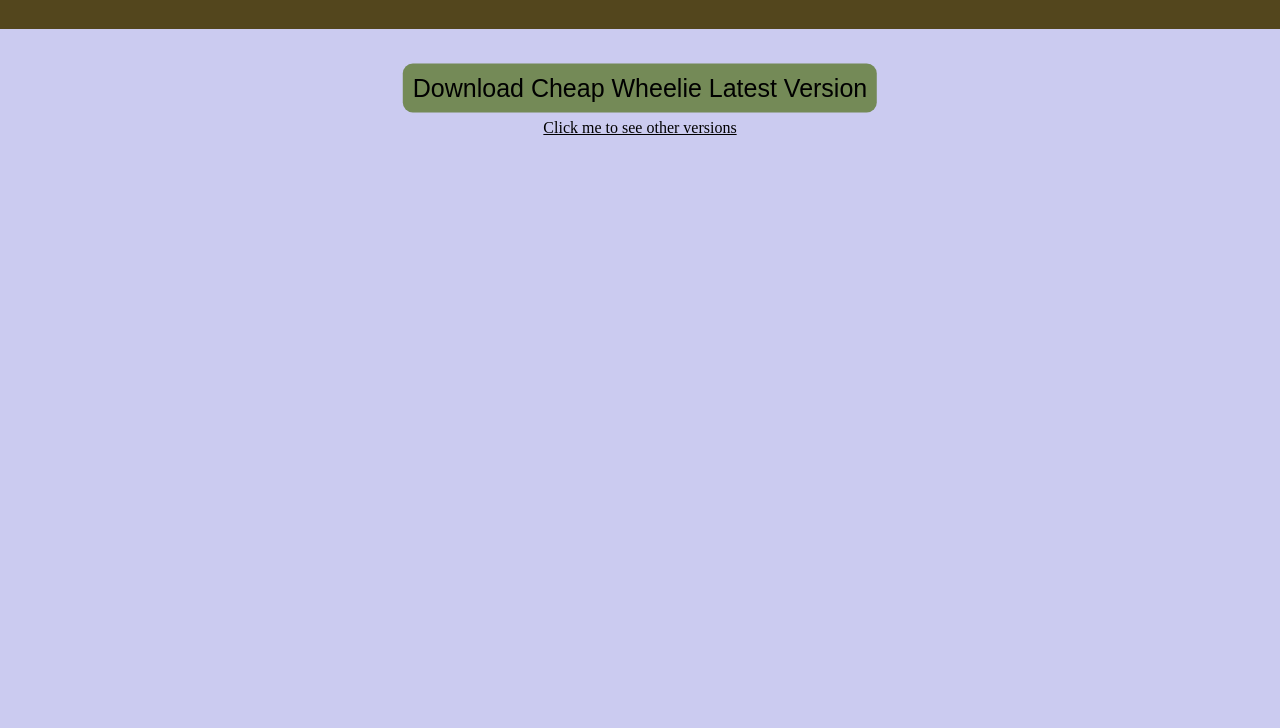
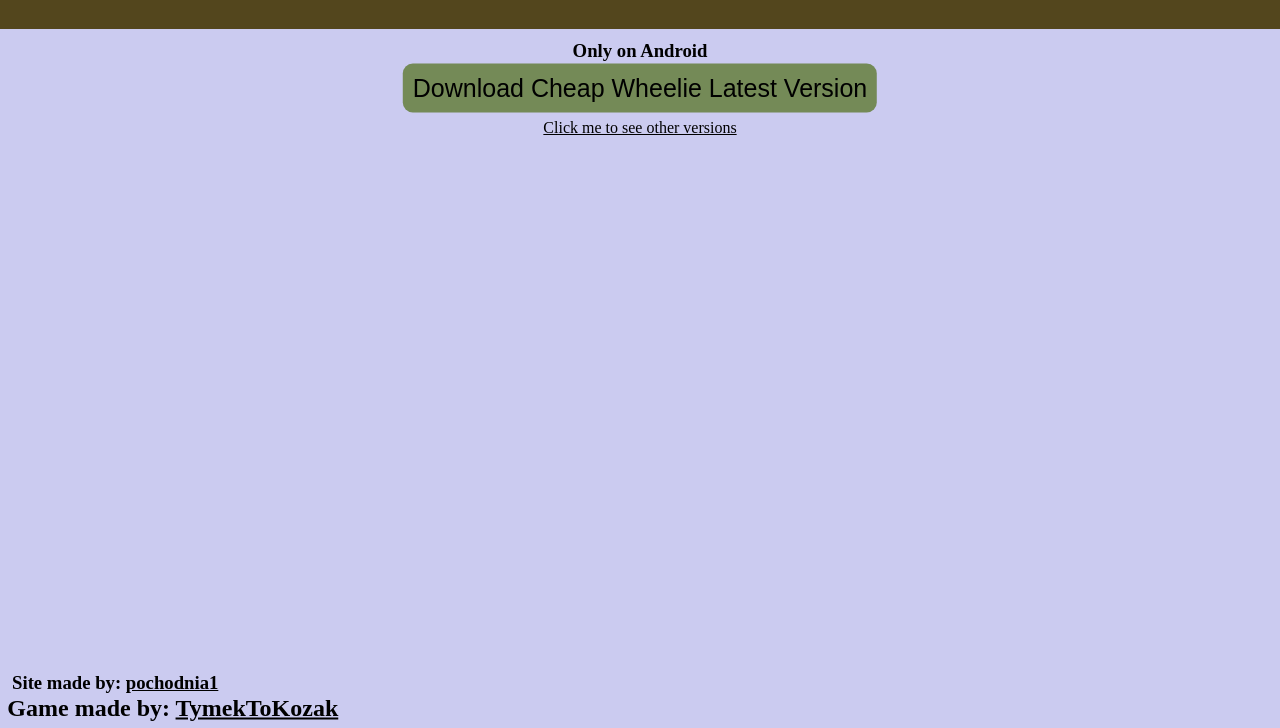
Before and after one commit to pochodnia1/pochodnia1.github.io, a plain HTML site: page cheapWheelie/index.html in a window 1280 px wide. Shown: the part 72-800 px from the top of the page. Drawn offline with Linux system fonts and the light colour scheme.

Commit message:
creators

```diff
--- a/cheapWheelie/index.html
+++ b/cheapWheelie/index.html
@@ -9,8 +9,11 @@
 </head>
 <body>
     <div id="navigation"><h1>Cheap Wheelie</h1></div>
+    <h3 id="androidH3">Only on Android</h3>
     <button id="DownloadButton" onclick="downloadFile()">Download Cheap Wheelie Latest Version</button>
     <a href="otherVersions.html" target="_blank" id="aVersions">Click me to see other versions</a>
+    <h2>Game made by: <a href="">TymekToKozak</a></h2>
+    <h3 id="pH3">Site made by: <a href="">pochodnia1</a></h3>
 
     <script src="index.js"></script>
 </body>
--- a/cheapWheelie/style.css
+++ b/cheapWheelie/style.css
@@ -41,3 +41,21 @@ a:hover{
     display: block;
     text-align: center;
 }
+#androidH3{
+    position: absolute;
+    left: 50%;
+    top: 13%;
+    transform: translate(-50%, -50%);
+}
+h2{
+    position: absolute;
+    top: 95%;
+    left: 13.5%;
+    transform: translate(-50%, -50%);
+}
+#pH3{
+    position: absolute;
+    top: 92%;
+    left: 9%;
+    transform: translate(-50%, -50%);
+}
```
